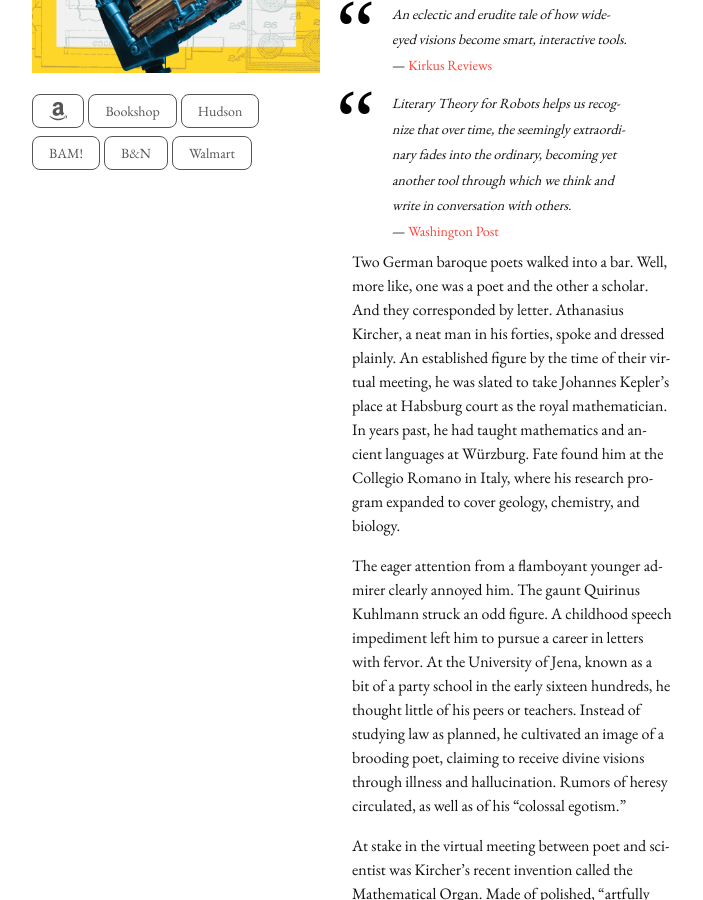
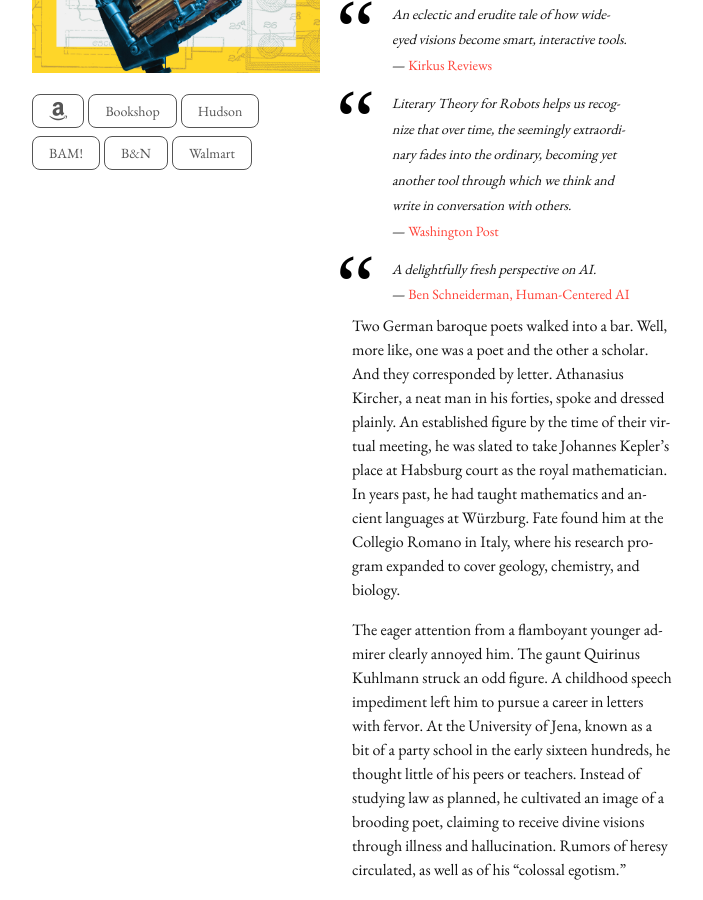
Before and after one commit to denten/denten.github.io, a Jekyll site: the page built from collections/_books/literary-theory-for-robots.md, in a window 1280 px wide and 900 px high, scrolled down 616 px. Shown: the whole window, without its empty margins (288-991 px from the left). Built offline with Jekyll 4.4.1, drawn with Linux system fonts in a browser that asks for light colours; nearby versions of some CDN libraries.

Commit message:
add another review

```diff
--- a/collections/_books/literary-theory-for-robots.md
+++ b/collections/_books/literary-theory-for-robots.md
@@ -50,6 +50,10 @@
         fades into the ordinary, becoming yet another tool through which we think and write in
         conversation with others.
 
+  - source: "Ben Schneiderman, Human-Centered AI "
+    link: https://web.archive.org/web/20240228215439/https://thebaffler.com/latest/critique-of-artificial-reason-michaels
+    quote: "A delightfully fresh perspective on AI."
+
 excerpt: |
     Two German baroque poets walked into a bar. Well, more like, one was a poet and the other a
     scholar. And they corresponded by letter. Athanasius Kircher, a neat man in his forties,
```
Also changed, not shown: _includes/CV/04-publications.md (line endings or trailing spaces).
